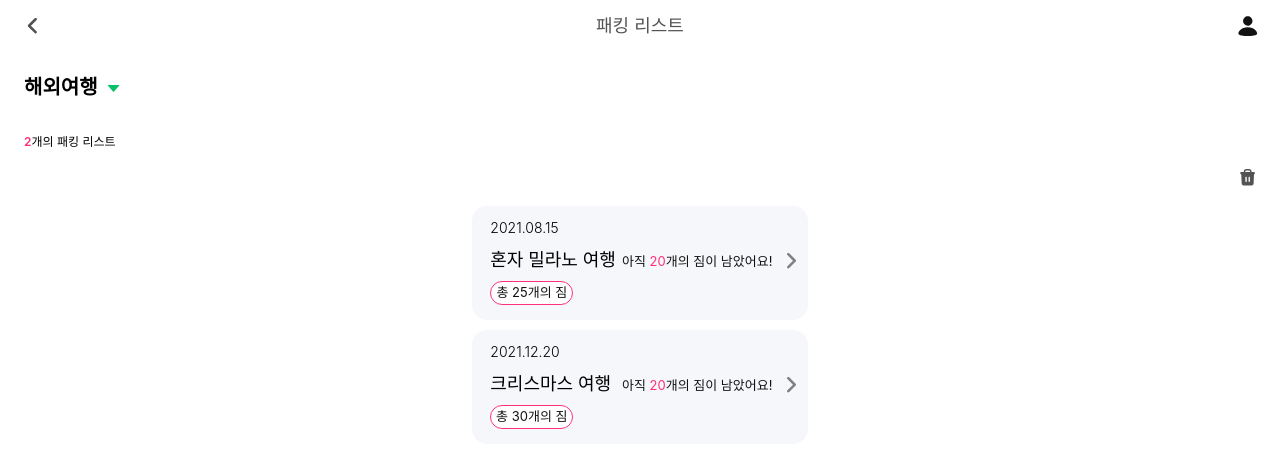
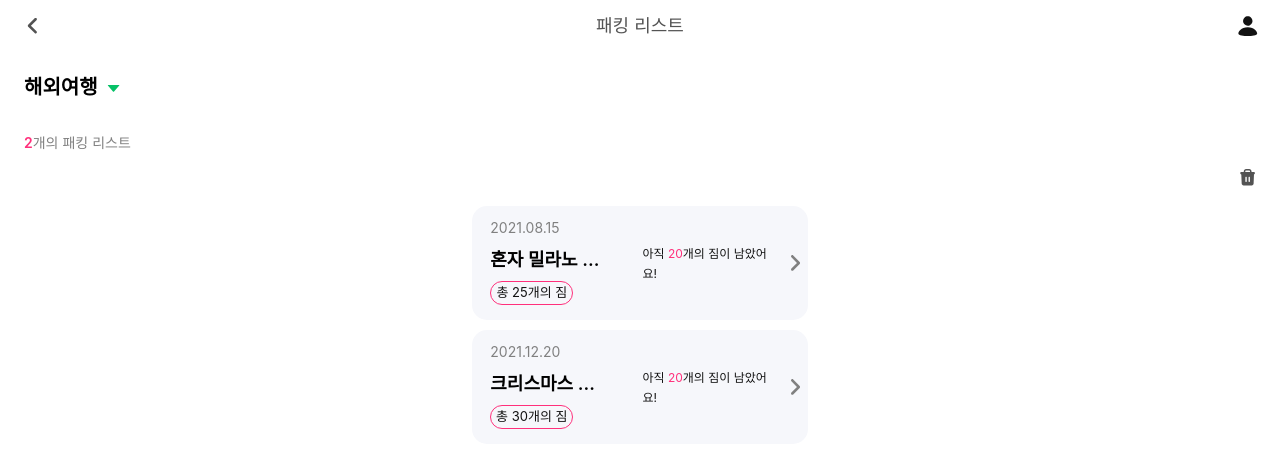
Before and after one commit to Team-Packman/Packman-Client, a Next.js app: page /packing-list in a window 1280 px wide. Shown: the top 468 px of the page. Built offline with nearby package versions, Linux system fonts and the light colour scheme.

Commit message:
chore/#29 : 패킹리스트뷰 css 수정

```diff
--- a/pages/components/packingList/SwipeableList.tsx
+++ b/pages/components/packingList/SwipeableList.tsx
@@ -46,9 +46,11 @@ export default function SwipeableList(props: SwipeableListProps) {
   return (
     <StyledRoot>
       <StyledCaptionWrapper>
-        <StyledCaptionText>
-          <span>{alonePackingList?.length}</span>개의 패킹 리스트
-        </StyledCaptionText>
+        {!isDeleting && (
+          <StyledCaptionText>
+            <span>{alonePackingList?.length}</span>개의 패킹 리스트
+          </StyledCaptionText>
+        )}
         {isDeleting && (
           <span
             onClick={() => {
@@ -93,6 +95,7 @@ export default function SwipeableList(props: SwipeableListProps) {
             checkDeleteList={(id: string) => checkDeleteList(id)}
             onClickDeleteButton={() => onClickDeleteButton(idx)}
             packingList={alonePackingList}
+            openModal={openModal}
           />
         ))}
       </StyledSwipeableListWrapper>
@@ -162,18 +165,14 @@ const StyledCaptionWrapper = styled.div`
     bottom: 1rem;
     color: ${packmanColors.darkGray};
   }
-  & > p {
-    display: flex;
-    justify-content: start;
-    padding: 1.8rem 0 0 2.4rem;
-    color: ${packmanColors.lightGray};
-    font-size: 1.2rem;
-    margin: 0;
-  }
 `;
 const StyledCaptionText = styled.p`
+  display: flex;
+  justify-content: start;
+  padding: 1.8rem 0 0 2.4rem;
+  margin: 0;
   font-size: 1.4rem;
-  color: ${packmanColors.lightGray};
+  color: ${packmanColors.deepGray};
   & > span {
     font-weight: 600;
     color: ${packmanColors.pink};
@@ -185,7 +184,7 @@ const StyledCaptionButtonWrapper = styled.div`
   right: 2rem;
   bottom: 0.9rem;
   & > p {
-    color: ${packmanColors.lightGray};
+    color: ${packmanColors.deepGray};
   }
 `;
 const StyledSwipeableListWrapper = styled.div`
--- a/pages/components/packingList/SwipeableListItem.tsx
+++ b/pages/components/packingList/SwipeableListItem.tsx
@@ -1,5 +1,6 @@
 import styled from 'styled-components';
 import iCheck from '../../../public/assets/svg/iCheck.svg';
+import iCheckPink from '../../../public/assets/svg/iCheckPink.svg';
 import iRightArrow from '../../../public/assets/svg/iRightArrow.svg';
 import Image from 'next/image';
 import { packmanColors } from '../../../styles/color';
@@ -21,6 +22,7 @@ interface ItemProps {
   checkDeleteList: (id: string) => void;
   onClickDeleteButton: (idx: number) => void;
   packingList: PackingList[];
+  openModal: () => void;
 }
 
 export default function SwipeablelistItem(props: ItemProps) {
@@ -33,6 +35,7 @@ export default function SwipeablelistItem(props: ItemProps) {
     checkDeleteList,
     onClickDeleteButton,
     packingList,
+    openModal,
   } = props;
 
   const { id, departureDate, title, packTotalNum, packRemainNum } = packingList[idx];
@@ -66,9 +69,8 @@ export default function SwipeablelistItem(props: ItemProps) {
       {isDeleting && (
         <StyledSelectDelete>
           <StyledCheckImage
-            src={iCheck}
+            src={deleteList.includes(id) ? iCheckPink : iCheck}
             alt="체크"
-            ischecked={deleteList.includes(id)}
             onClick={() => checkDeleteList(id)}
           />
         </StyledSelectDelete>
@@ -79,17 +81,20 @@ export default function SwipeablelistItem(props: ItemProps) {
           <p>{title}</p>
           <span>총 {packTotalNum}개의 짐</span>
         </StyledItemInfo>
-        <StyledPackRemainText>
-          아직 <span>{packRemainNum}</span>개의 짐이 남았어요!
-        </StyledPackRemainText>
-        <Image src={iRightArrow} alt="열기" width={24} height={24} />
+        <StyledPackingInfo>
+          <StyledPackRemainText>
+            아직 <span>{packRemainNum}</span>개의 짐이 남았어요!
+          </StyledPackRemainText>
+          <Image src={iRightArrow} alt="열기" width={24} height={24} />
+        </StyledPackingInfo>
       </StyledItemWrapper>
       {!isDeleting && (
         <StyledDeleteButton
           isDragged={isDragged}
           onClick={() => {
-            // console.log('아이템 삭제');
+            // 아이템 삭제
             onClickDeleteButton(idx);
+            openModal();
           }}
         >
           삭제
@@ -116,12 +121,11 @@ const StyledSelectDelete = styled.div`
   height: 2.4rem;
 `;
 
-const StyledCheckImage = styled(Image)<{ ischecked: boolean }>`
+const StyledCheckImage = styled(Image)`
   width: 2.4rem;
   height: 2.4rem;
   border: 0.1rem solid #000;
   border-radius: 50%;
-  background-color: ${({ ischecked }) => (ischecked ? 'green' : '#fff')};
 `;
 
 const StyledItemWrapper = styled.article<{ isDragged: boolean; isDeleting: boolean }>`
@@ -156,17 +160,20 @@ const StyledItemInfo = styled.div`
 
   & > p:first-child {
     font-size: 1.4rem;
-    color: ${packmanColors.lightGray};
-    font-weight: 300;
+    color: ${packmanColors.deepGray};
+    font-weight: 400;
   }
   & > p:nth-child(2) {
-    font-weight: 500;
+    font-weight: 600;
     font-size: 1.8rem;
+    width: 11.6rem;
+    overflow: hidden;
+    text-overflow: ellipsis;
+    white-space: nowrap;
   }
   & > span {
     width: 8.3rem;
     height: 2.4rem;
-    background-color: #fff;
     color: ${packmanColors.black};
     font-size: 1.3rem;
     font-weight: 400;
@@ -175,11 +182,19 @@ const StyledItemInfo = styled.div`
     text-align: center;
   }
 `;
+const StyledPackingInfo = styled.div`
+  position: absolute;
+  top: 50%;
+  right: 0;
+  transform: translateY(-50%);
+  display: flex;
+  gap: 0.757rem;
+`;
 const StyledPackRemainText = styled.p`
-  position: absolute;
-  right: 3.557rem;
   font-weight: 400;
-  font-size: 1.3rem;
+  font-size: 1.2rem;
+  width: 13.4rem;
+  /* word-break: keep-all; */
   color: ${packmanColors.black};
   & > span {
     color: ${packmanColors.pink};
--- a/pages/packing-list.tsx
+++ b/pages/packing-list.tsx
@@ -45,6 +45,7 @@ function PackingList() {
             document.body.style.overflow = 'unset';
             setShowModal(false);
           }}
+          leftButtonFn={() => setShowModal(false)}
         />
       )}
       <StyledFolderInfo>
--- a/utils/axios/packingList/alone/mock.ts
+++ b/utils/axios/packingList/alone/mock.ts
@@ -29,7 +29,7 @@ export const fetchPackingListWithFolders = async (
             {
               id: '62bbb80d9d5dc1aa4c3d28318',
               departureDate: '2021.08.15',
-              title: '혼자 밀라노 여행',
+              title: '혼자 밀라노 여행을가자',
               packTotalNum: 25,
               packRemainNum: 20,
             },
```
Also changed, not shown: public/assets/svg/iCheckPink.svg (added), 1 other file (tests, documents, lock files or other folders).
